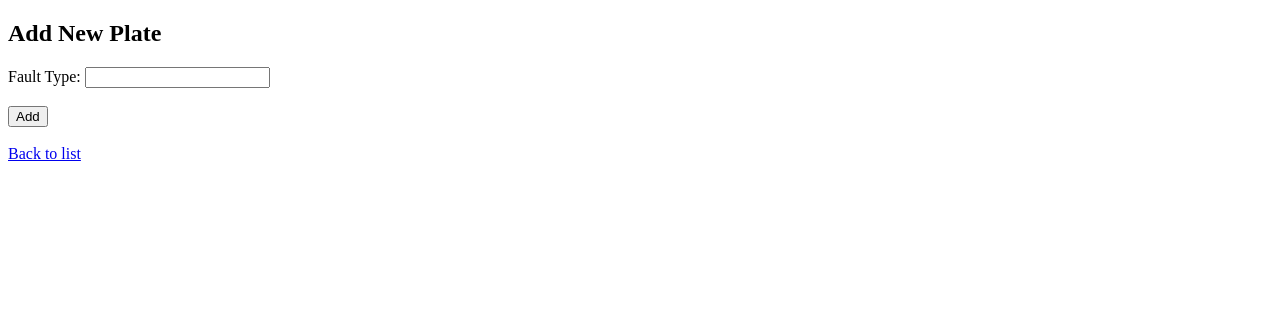
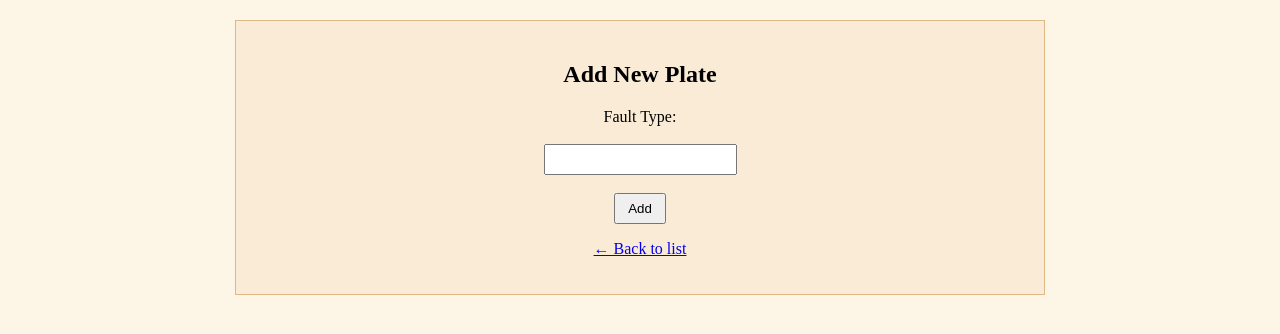
Before and after one commit to Kimminji021217/DataBase_Assignment, a Flask app: page /add in a window 1280 px wide. Shown: the top 334 px of the page. Run offline with Flask 3, Linux system fonts and the light colour scheme.

Commit message:
Add styled HTML form for creating new plate records

```diff
--- a/templates/add_plate.html
+++ b/templates/add_plate.html
@@ -1,20 +1,41 @@
 <!DOCTYPE html>
 <html>
 <head>
-    <meta charset="UTF-8">
+    <meta charset="utf-8">
     <title>Add Plate</title>
+    <style>
+        html { background-color: oldlace; }
+        body {
+            background-color: antiquewhite;
+            border: 1px solid burlywood;
+            padding: 20px;
+            margin: 20px auto;
+            width: 60%;
+            text-align: center;
+        }
+        input {
+            padding: 6px;
+        }
+        button {
+            padding: 6px 12px;
+        }
+    </style>
 </head>
+
 <body>
     <h2>Add New Plate</h2>
 
+    {% if error %}
+        <p style="color:red;">{{ error }}</p>
+    {% endif %}
+
     <form method="post">
-        <label>Fault Type:</label>
+        <label>Fault Type:</label><br><br>
         <input type="text" name="fault_type" required>
         <br><br>
         <button type="submit">Add</button>
     </form>
 
-    <br>
-    <a href="/plates">Back to list</a>
+    <p><a href="/plates">← Back to list</a></p>
 </body>
 </html>
--- a/templates/plates.html
+++ b/templates/plates.html
@@ -46,7 +46,7 @@
     <h2>Database-driven Web Application</h2>
 
     <div class="top-link">
-        <a href="/add">➕ Add New Plate</a>
+        <a href="/add">+ Add New Plate</a>
     </div>
 
     <table>
```
